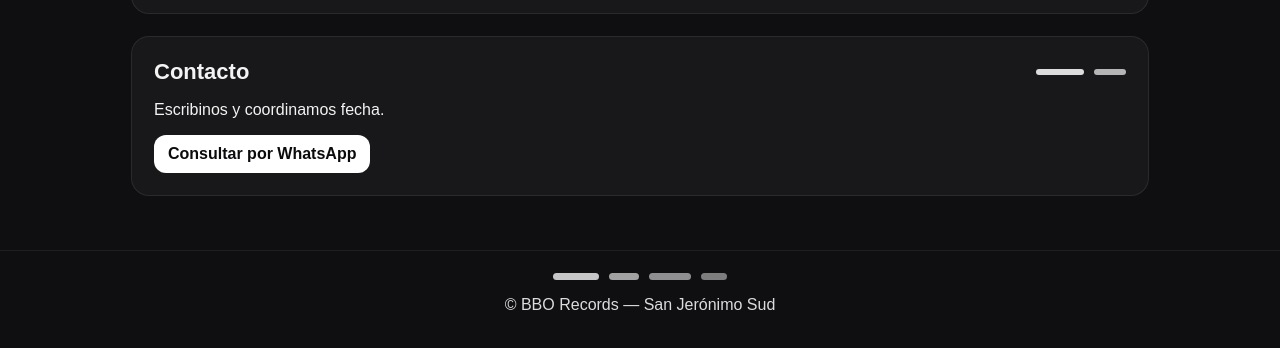
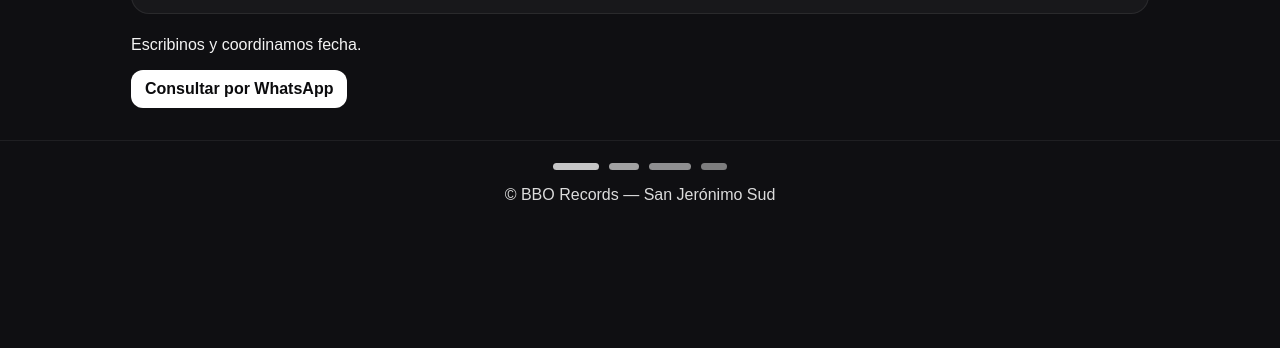
Before and after one commit to EchuMarun/BBORecords, a plain HTML site: page bateria.html in a window 1280 px wide. Shown: the part 866-1214 px from the top of the page. After the commit the page ends 1112 px from the top, so only its background shows below. Drawn offline with Linux system fonts and the light colour scheme.

Commit message:
Actualizo X

```diff
--- a/bateria.html
+++ b/bateria.html
@@ -91,14 +91,6 @@
                 </article>
             </div>
         </section>
-
-        <section id="contacto" class="section">
-            <div class="section-head">
-                <h2>Contacto</h2>
-                <div class="divider" aria-hidden="true"><span></span><span></span></div>
-            </div>
-
-
                 <div class="contact-box">
                     <p>Escribinos y coordinamos fecha.</p>
                     <a class="btn" href="https://wa.me/543415766772" target="_blank" rel="noopener">
```
